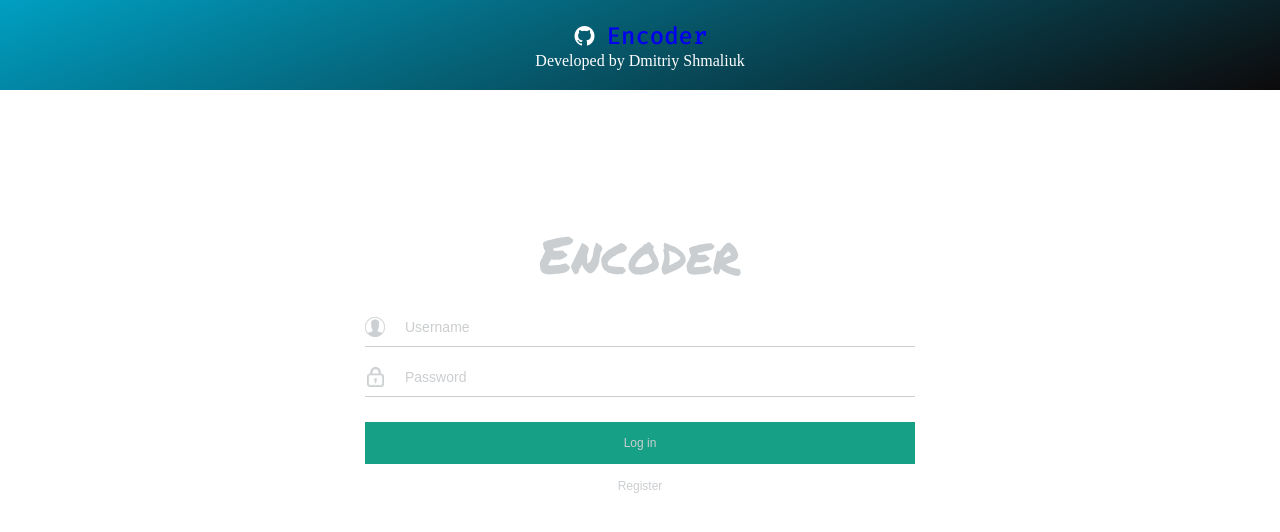
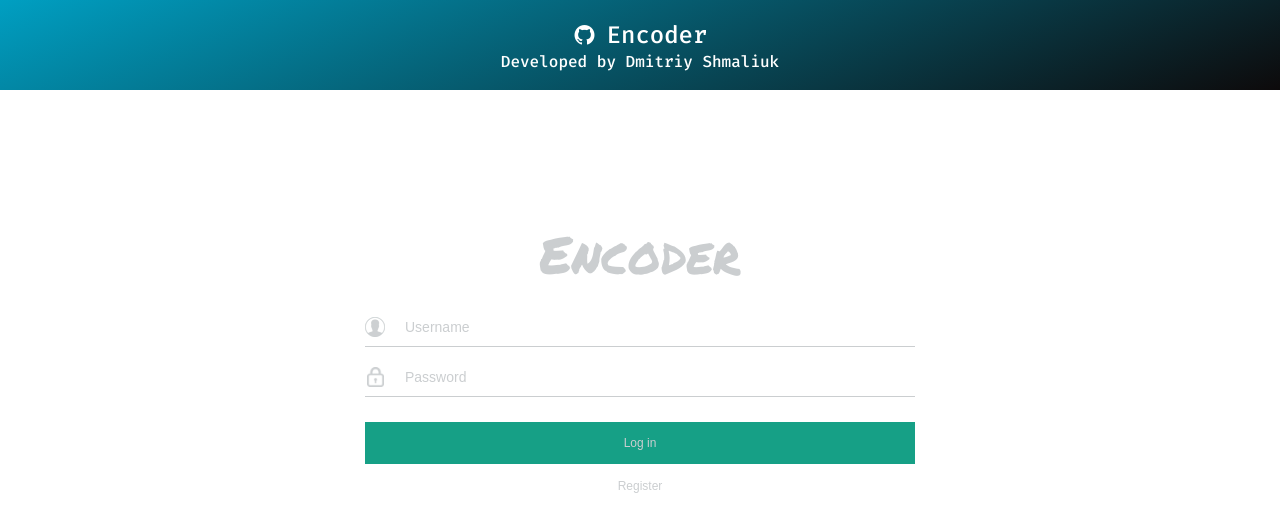
Before and after one commit to WilliaamKing/Encoder, a Vue app: page /#/login in a window 1280 px wide. Shown: the top 532 px of the page. Built offline with nearby package versions, Linux system fonts and the light colour scheme.

Commit message:
update (v-footer-bar): style

```diff
--- a/src/components/v-footer-bar/index.vue
+++ b/src/components/v-footer-bar/index.vue
@@ -26,6 +26,10 @@ export default {
         height: 50px;
         margin: 20px auto;
         color: #ffffff;
+
+        & > p {
+            font-family: "Fira Code", sans-serif;
+        }
     }
 
     .git-section {
@@ -33,8 +37,9 @@ export default {
         align-items: center;
         text-decoration: none;
         font: 400 24px "Fira Code", sans-serif;
+        color: #ffffff;
 
-        & .v-icon, &:visited {
+        & .v-icon, &:visited, &:active{
             color: #ffffff;
             margin-right: 10px;
         }
```
